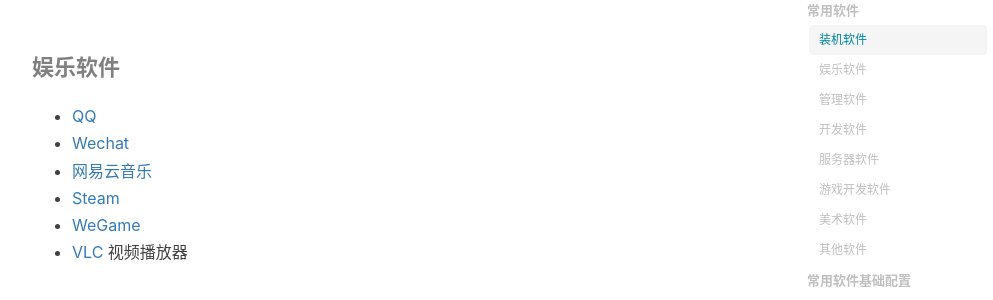
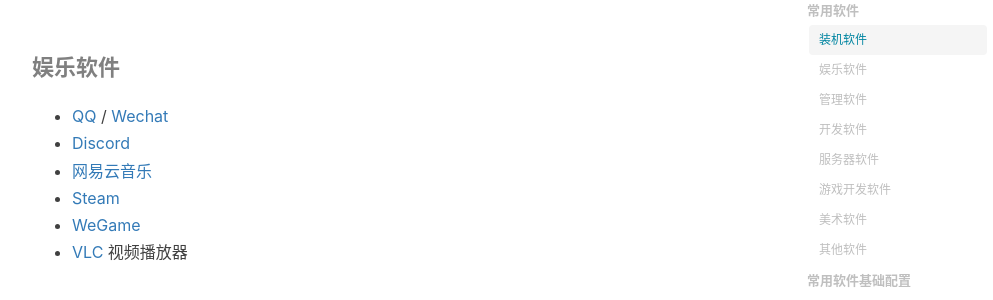
Before and after one commit to gumcstronger/gumcstronger.github.io, a Jekyll site: the page built from _posts/2022/2022-08-24-windows.md, in a window 1280 px wide and 900 px high, scrolled down 2869 px. Shown: the part 154-454 px from the top of the window, without its empty margins (233-1226 px from the left). Built offline with Jekyll 4.4.1, drawn with Linux system fonts in a browser that asks for light colours; comment, search, counter and statistics services are not loaded.

Commit message:
Update 2022-08-24-windows.md

```diff
--- a/_posts/2022/2022-08-24-windows.md
+++ b/_posts/2022/2022-08-24-windows.md
@@ -96,8 +96,8 @@
 
 #### 娱乐软件
 
-- [QQ](https://im.qq.com/pcqq)
-- [Wechat](https://weixin.qq.com/)
+- [QQ](https://im.qq.com/pcqq) / [Wechat](https://weixin.qq.com/)
+- [Discord](https://discord.com/)
 - [网易云音乐](https://music.163.com/#/download)
 - [Steam](https://store.steampowered.com/about/)
 - [WeGame](https://www.wegame.com.cn/)
@@ -161,7 +161,7 @@
 - AdBlock  广告屏蔽
   - 选项 - 常规 - 取消勾选“允许某些非入侵性广告”
 - OneTab  保存临时网页
--  (已弃用) The Great Suspender  冻结网页释放内存
+- (已弃用) The Great Suspender  冻结网页释放内存
 - Gmail 谷歌邮箱
 
 #### Vscode配置
```
